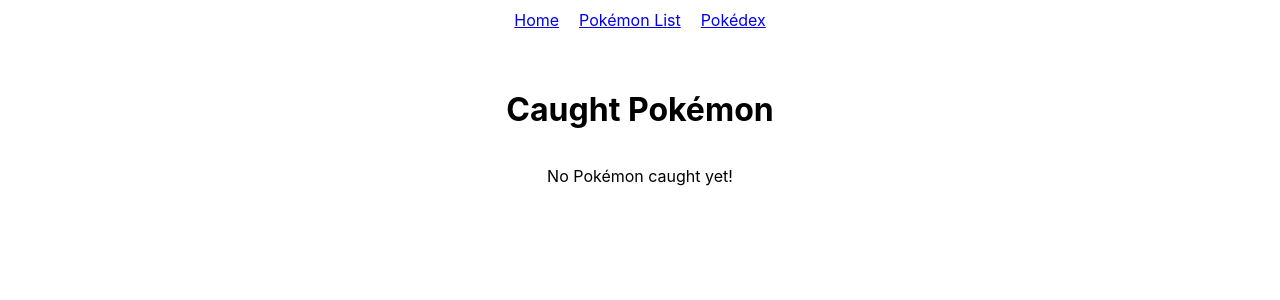
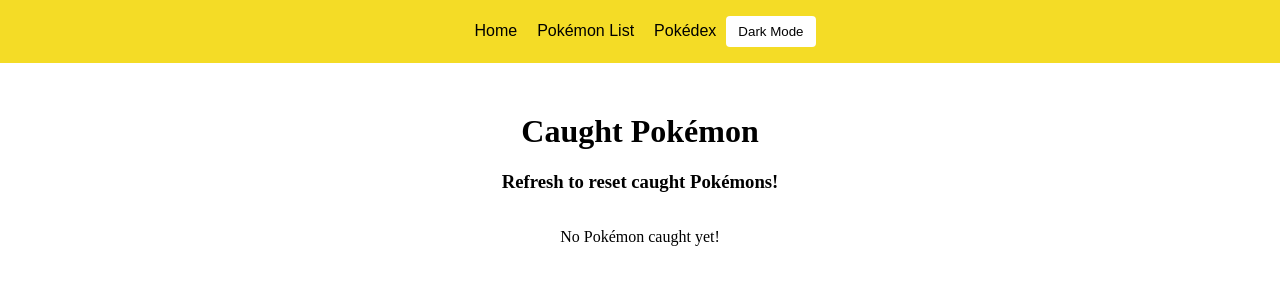
Before and after one commit to OrcaBeaw/PokeTracker, a React (Create React App) app in the folder pokedex_frontend/: page /pokedex in a window 1280 px wide. Shown: the top 300 px of the page. Built offline with nearby package versions, Linux system fonts and the light colour scheme.

Commit message:
Styling changes to navbar, added dark mode button, reduced pokemon cards font size

```diff
--- a/pokedex_frontend/src/App.js
+++ b/pokedex_frontend/src/App.js
@@ -1,4 +1,4 @@
-import React from 'react';
+import React, { useState, useEffect } from 'react';
 import { BrowserRouter as Router, Route, Routes, Link } from 'react-router-dom';
 import { CaughtPokemonProvider } from './CaughtPokemonContext';
 import HomePage from './HomePage';
@@ -6,15 +6,31 @@
 import Pokedex from './Pokedex';
 
 function App() {
+    const [darkMode, setDarkMode] = useState(() => {
+        const savedMode = localStorage.getItem('darkMode');
+        return savedMode ? JSON.parse(savedMode) : false;
+    });
+
+    const toggleDarkMode = () => {
+        setDarkMode((prevMode) => !prevMode);
+    };
+
+    useEffect(() => {
+        localStorage.setItem('darkMode', JSON.stringify(darkMode));
+        document.documentElement.className = darkMode ? 'dark' : 'light';
+    }, [darkMode]);
+
     return (
         <CaughtPokemonProvider>
             <Router>
-                <nav style={{ padding: '10px', textAlign: 'center' }}>
-                    <Link to="/" style={{ margin: '0 10px' }}>Home</Link>
-                    <Link to="/pokemon-list" style={{ margin: '0 10px' }}>Pokémon List</Link>
-                    <Link to="/pokedex" style={{ margin: '0 10px' }}>Pokédex</Link>
+                <nav className="custom-navbar">
+                    <Link to="/" className="nav-link">Home</Link>
+                    <Link to="/pokemon-list" className="nav-link">Pokémon List</Link>
+                    <Link to="/pokedex" className="nav-link">Pokédex</Link>
+                    <button onClick={toggleDarkMode} className="toggle-dark-mode-btn">
+                        {darkMode ? 'Light Mode' : 'Dark Mode'}
+                    </button>
                 </nav>
-
                 <Routes>
                     <Route path="/" element={<HomePage />} />
                     <Route path="/pokemon-list" element={<PokemonList />} />
--- a/pokedex_frontend/src/Pokedex.js
+++ b/pokedex_frontend/src/Pokedex.js
@@ -7,6 +7,7 @@
     return (
         <div style={{textAlign: 'center', marginTop: '50px'}}>
             <h1>Caught Pokémon</h1>
+            <h3>Refresh to reset caught Pokémons!</h3>
             <div style={{
                 display: 'flex',
                 flexWrap: 'wrap',
@@ -22,7 +23,8 @@
                             textAlign: 'center',
                             height: '200px',
                             width: '150px',
-                            boxShadow: '0px 0px 5px rgba(0, 0, 0, 0.1)'
+                            boxShadow: '0px 0px 5px rgba(0, 0, 0, 0.1)',
+                            fontSize: '14px'
                         }}>
                             <h3>{`#${pokemon.id} - ${pokemon.name.charAt(0).toUpperCase() + pokemon.name.slice(1)}`}</h3>
                             <img src={pokemon.front_pic} alt={pokemon.name} style={{width: '100px', height: '100px'}}/>
--- a/pokedex_frontend/src/PokemonList.js
+++ b/pokedex_frontend/src/PokemonList.js
@@ -33,7 +33,8 @@
                 textAlign: 'center',
                 height: '200px',
                 width: '150px',
-                boxShadow: '0px 0px 5px rgba(0, 0, 0, 0.1)'
+                boxShadow: '0px 0px 5px rgba(0, 0, 0, 0.1)',
+                fontSize: '14px'
             }}>
                 <h3>{`#${pokemon.id} - ${pokemon.name.charAt(0).toUpperCase() + pokemon.name.slice(1)}`}</h3>
                 <img src={pokemon.front_pic} alt={pokemon.name} style={{width: '100px', height: '100px'}}/>
--- a/pokedex_frontend/src/index.css
+++ b/pokedex_frontend/src/index.css
@@ -1,13 +1,60 @@
+/* Default (light mode) */
+:root {
+  --bg-color: #ffffff;
+  --text-color: #000000;
+}
+
+/* Dark mode */
+.dark {
+  --bg-color: #000000;
+  --text-color: #ffffff;
+}
+
+/* Apply the background and text colors */
 body {
-  margin: 0;
-  font-family: -apple-system, BlinkMacSystemFont, 'Segoe UI', 'Roboto', 'Oxygen',
-    'Ubuntu', 'Cantarell', 'Fira Sans', 'Droid Sans', 'Helvetica Neue',
-    sans-serif;
-  -webkit-font-smoothing: antialiased;
-  -moz-osx-font-smoothing: grayscale;
+  background-color: var(--bg-color);
+  color: var(--text-color);
+}
+
+.toggle-dark-mode-btn {
+  background-color: var(--bg-color);
+  color: var(--text-color);
+  border: none;
+  padding: 8px 12px;
+  cursor: pointer;
+  border-radius: 4px;
+}
+
+body, nav {
+  transition: background-color 0.3s, color 0.3s;
 }
 
 code {
   font-family: source-code-pro, Menlo, Monaco, Consolas, 'Courier New',
     monospace;
 }
+
+/* Ensure the navbar spans the full width */
+body, html {
+  margin: 0;
+  padding: 0;
+  box-sizing: border-box;
+}
+
+nav {
+  position: static;
+  top: 0;
+  left: 0;
+  width: 100%;
+  padding: 1rem 0; /* Remove horizontal padding to avoid extra space */
+  text-align: center;
+  background: #f4dc26; /* Yellow background */
+  margin: 0; /* Remove default margin */
+}
+
+nav a {
+  margin: 0 10px;
+  text-decoration: none;
+  color: #000;
+  font-family: 'Pokemon Solid', sans-serif;
+}
```
